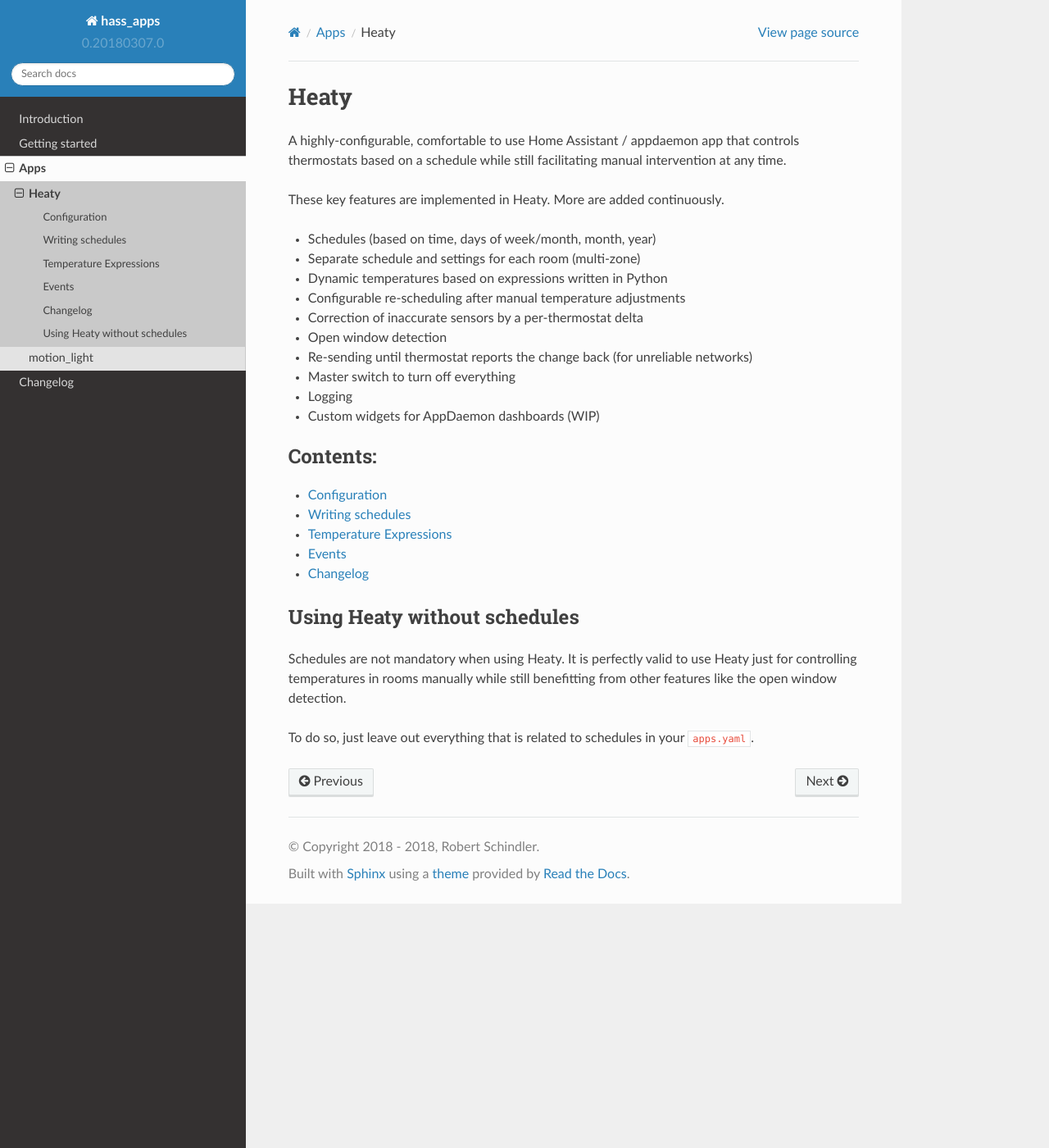
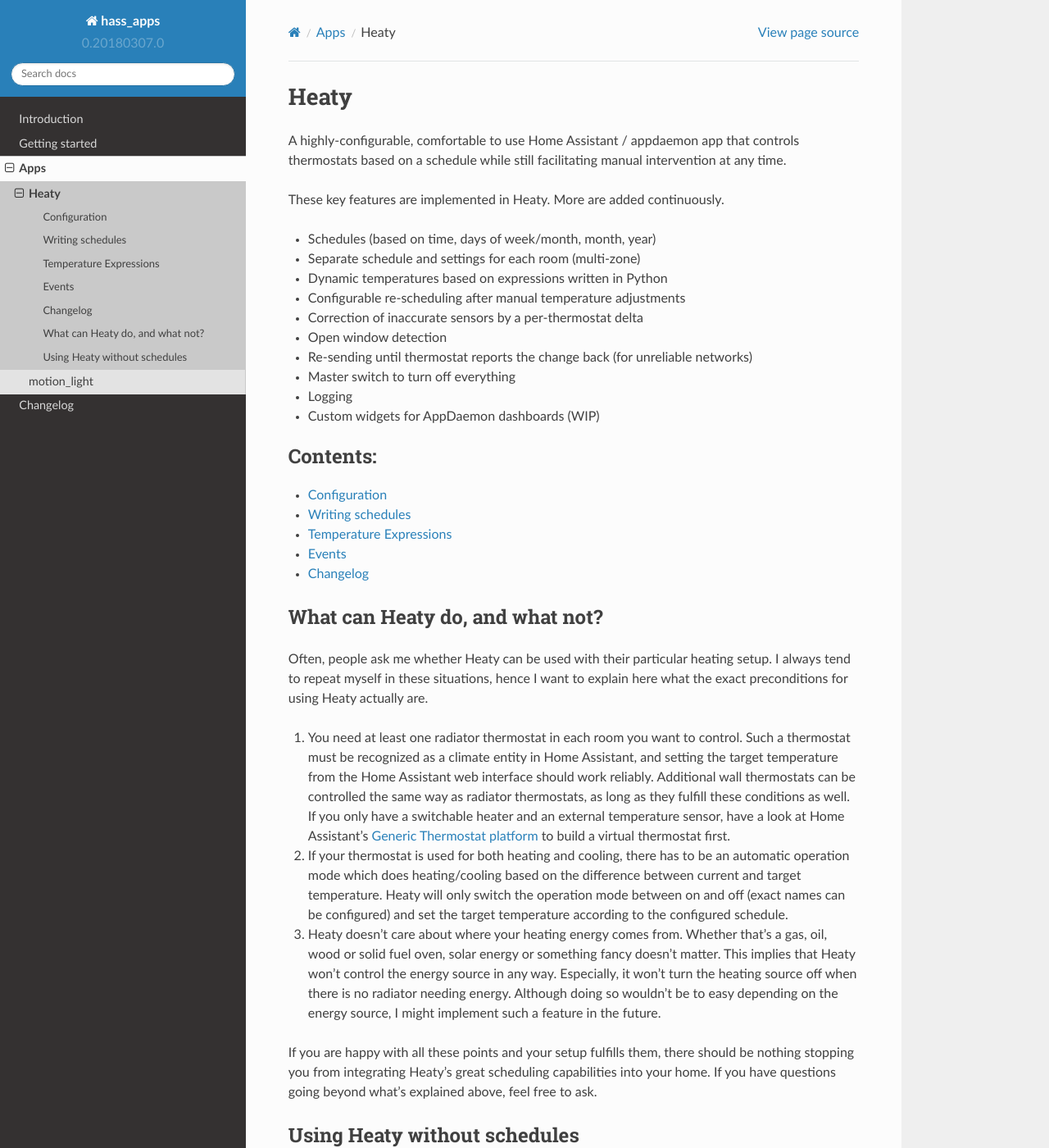
Before and after one commit to bob1de/hass-apps, a Sphinx documentation site: the page built from docs/apps/heaty/index.rst, in a window 1280 px wide and 1400 px high. Shown: the whole window at 82% size. Built offline with Sphinx 7.4.7 and the Read the Docs theme 2.0.0, drawn with Linux system fonts in a browser that asks for light colours.

Commit message:
[heaty] Added section about prerequisites for using Heaty to docs

```diff
--- a/docs/apps/heaty/index.rst
+++ b/docs/apps/heaty/index.rst
@@ -29,6 +29,47 @@
    CHANGELOG
 
 
+What can Heaty do, and what not?
+--------------------------------
+
+Often, people ask me whether Heaty can be used with their particular
+heating setup. I always tend to repeat myself in these situations,
+hence I want to explain here what the exact preconditions for using
+Heaty actually are.
+
+1. You need at least one radiator thermostat in each room you want to
+   control. Such a thermostat must be recognized as a climate entity
+   in Home Assistant, and setting the target temperature from the
+   Home Assistant web interface should work reliably. Additional wall
+   thermostats can be controlled the same way as radiator thermostats,
+   as long as they fulfill these conditions as well. If you only have
+   a switchable heater and an external temperature sensor, have a look
+   at Home Assistant's `Generic Thermostat platform`_ to build a virtual
+   thermostat first.
+
+2. If your thermostat is used for both heating and cooling, there has
+   to be an automatic operation mode which does heating/cooling based
+   on the difference between current and target temperature. Heaty
+   will only switch the operation mode between on and off (exact names
+   can be configured) and set the target temperature according to the
+   configured schedule.
+
+3. Heaty doesn't care about where your heating energy comes from. Whether
+   that's a gas, oil, wood or solid fuel oven, solar energy or something
+   fancy doesn't matter. This implies that Heaty won't control the energy
+   source in any way. Especially, it won't turn the heating source off
+   when there is no radiator needing energy. Although doing so wouldn't
+   be to easy depending on the energy source, I might implement such a
+   feature in the future.
+
+.. _`Generic Thermostat platform`: https://home-assistant.io/components/climate.generic_thermostat/
+
+If you are happy with all these points and your setup fulfills them,
+there should be nothing stopping you from integrating Heaty's great
+scheduling capabilities into your home. If you have questions going
+beyond what's explained above, feel free to ask.
+
+
 Using Heaty without schedules
 -----------------------------
 
```
